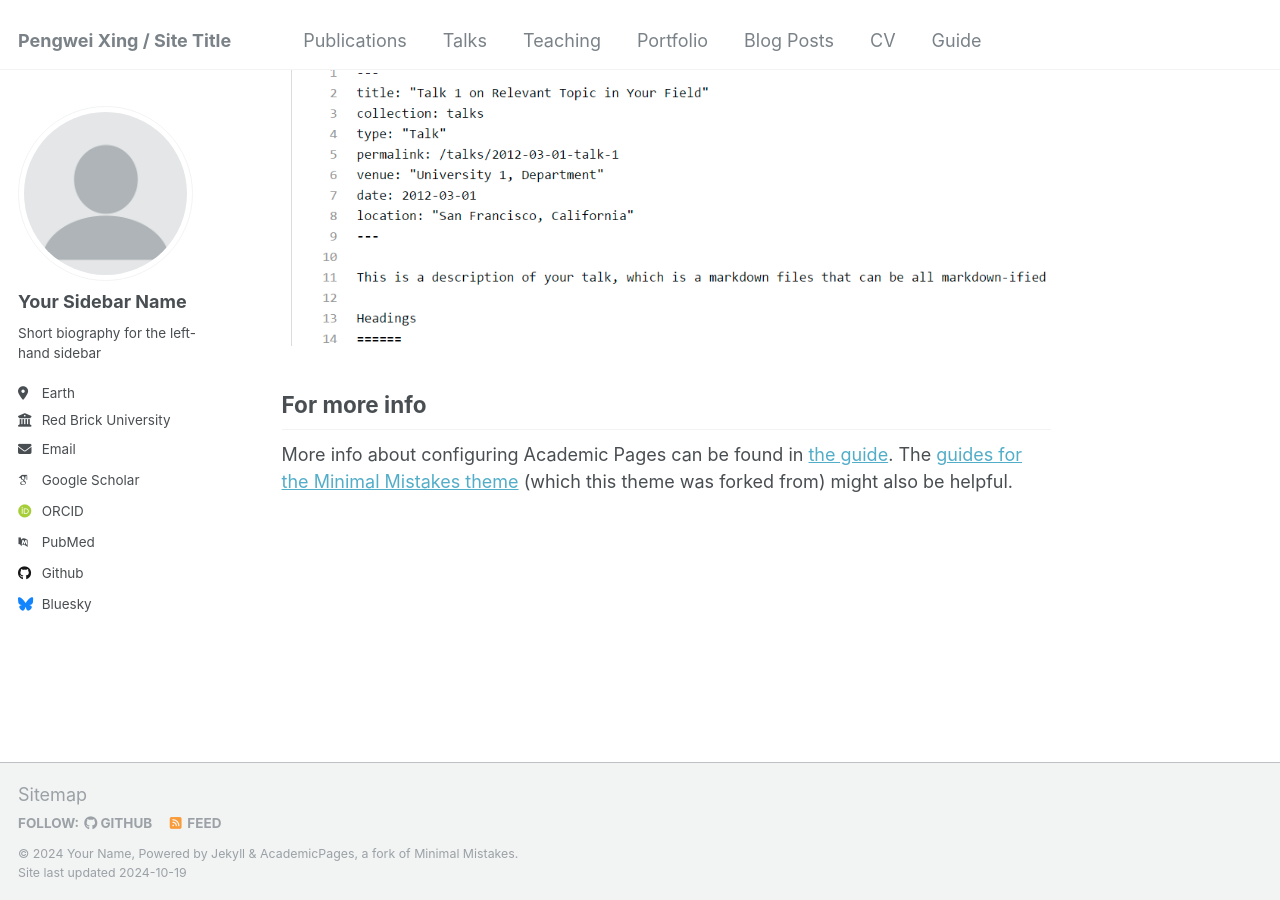
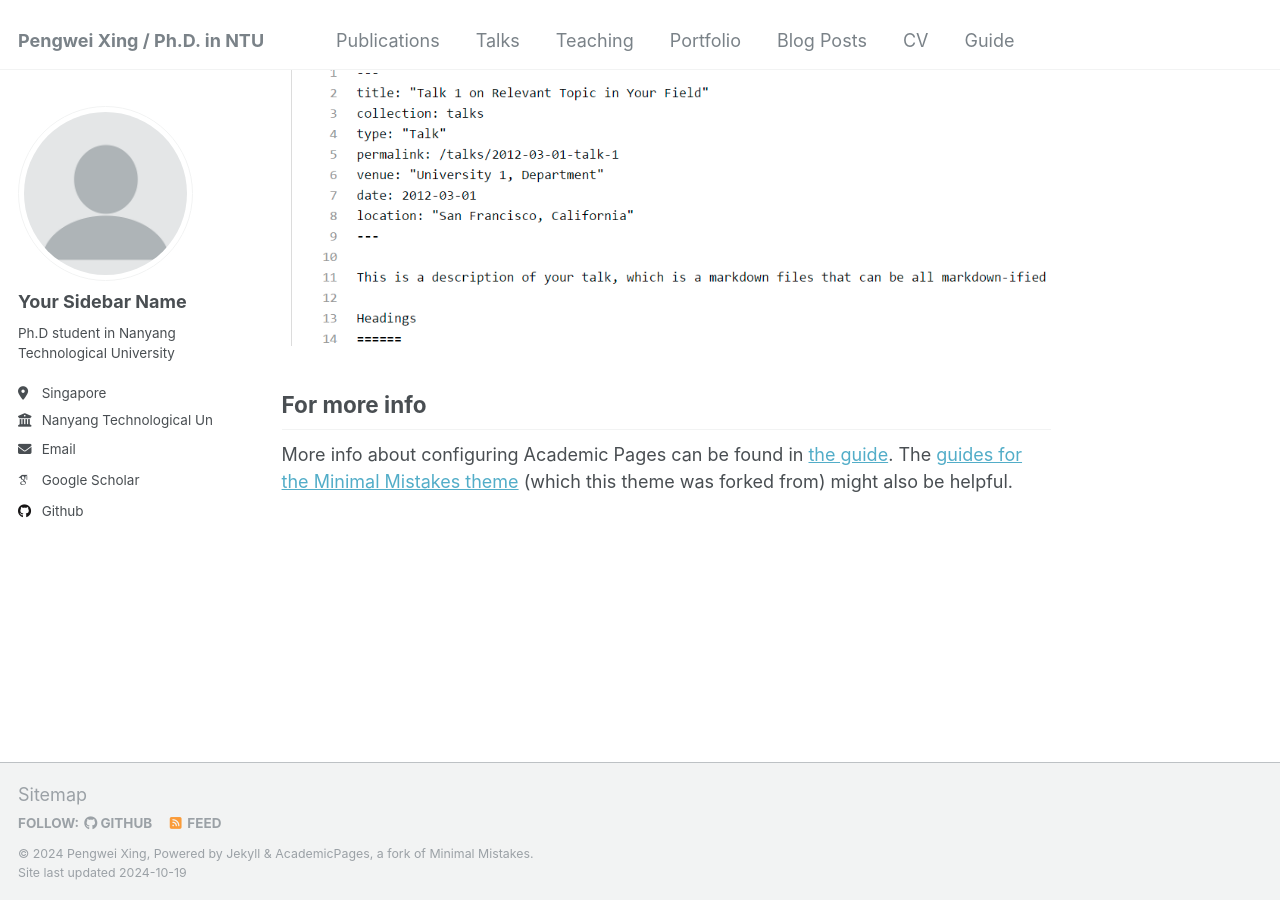
Before and after one commit to bluerxing/bluerxing.github.io, a Jekyll site: the page built from _pages/about.md, in a window 1280 px wide and 900 px high, scrolled down 2643 px. Built offline with Jekyll 4.4.1, drawn with Linux system fonts in a browser that asks for light colours; some web fonts are replaced.

Commit message:
Update _config.yml

```diff
--- a/_config.yml
+++ b/_config.yml
@@ -8,13 +8,13 @@
 
 # Basic Site Settings
 locale                   : "en-US"
-title                    : "Pengwei Xing / Site Title"
+title                    : "Pengwei Xing / Ph.D. in NTU"
 title_separator          : "-"
-name                     : &name "Your Name"
+name                     : &name "Pengwei Xing"
 description              : &description "personal description"
-url                      : https://academicpages.github.io # the base hostname & protocol for your site e.g. "https://mmistakes.github.io"
+url                      : https://bluerxing.github.io # the base hostname & protocol for your site e.g. "https://mmistakes.github.io"
 baseurl                  : "" # the subpath of your site, e.g. "/blog"
-repository               : "academicpages/academicpages.github.io"
+repository               : "bluerxing/bluerxing.github.io"
 
 # Site Author - The following control what appear as part of the author content on the side bar.
 #               If a field is blank the icon and link will not appear, otherwise it will be shown.
@@ -24,9 +24,9 @@
   avatar           : "profile.png"
   name             : "Your Sidebar Name"
   pronouns         : # example: "she/her"
-  bio              : "Short biography for the left-hand sidebar"
-  location         : "Earth"
-  employer         : "Red Brick University"
+  bio              : "Ph.D student in Nanyang Technological University"
+  location         : "Singapore"
+  employer         : "Nanyang Technological University"
   uri              : # URL
   email            : "none@example.org"
 
@@ -34,21 +34,21 @@
   arxiv            : # URL - Update with the correct link to your profile
   googlescholar    : "https://scholar.google.com/citations?user=PS_CX0AAAAAJ"
   impactstory      : # URL
-  orcid            : "http://orcid.org/yourorcidurl"
+  orcid            : # "http://orcid.org/yourorcidurl"
   semantic         : # URL
-  pubmed           : "https://www.ncbi.nlm.nih.gov/pubmed/?term=john+snow"
+  pubmed           : # "https://www.ncbi.nlm.nih.gov/pubmed/?term=john+snow"
   researchgate     : # URL
 
   # Repositories and software development
   bitbucket        : # Username - Update with your username on the site
   codepen          : # Username
   dribbble         : # Username
-  github           : "academicpages"
+  github           : "bluerxing"
   kaggle           : # Username
   stackoverflow    : # User number or user number and name (i.e., use "1" or "1/jeff-atwood")
 
   # Social media
-  bluesky          : "bsky.app" # Replace this with you Bluesky username
+  bluesky          : # "bsky.app" # Replace this with you Bluesky username
   facebook         : # Username
   flickr           : # Username
   foursquare       : # Username
```
